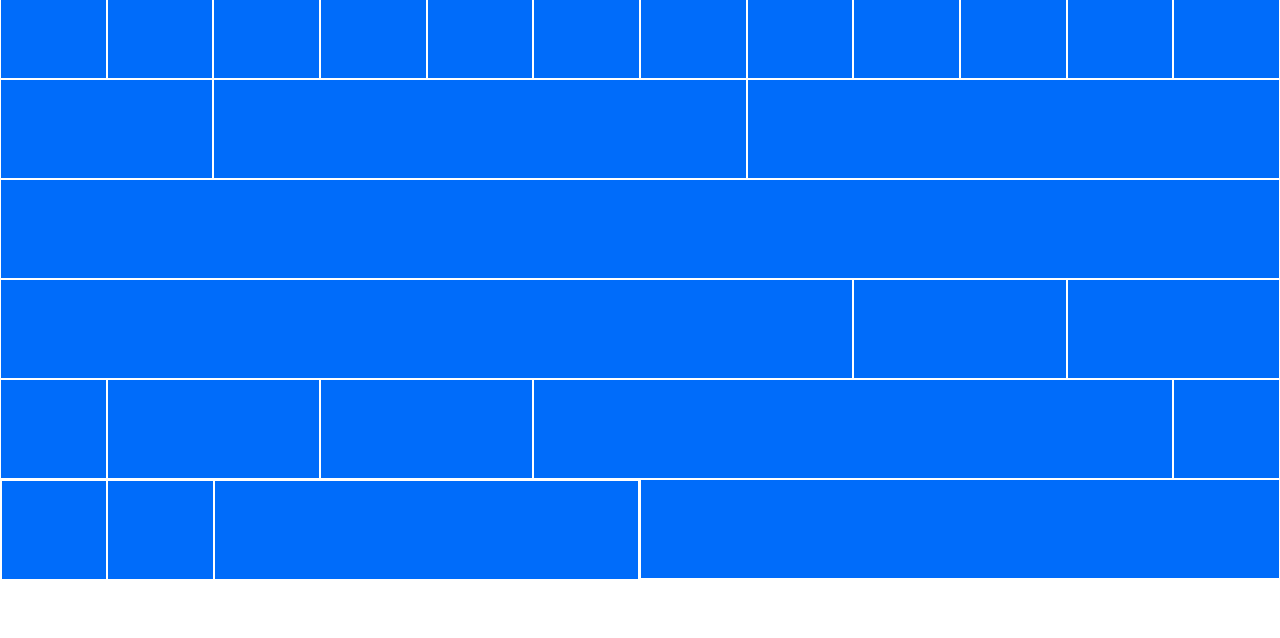
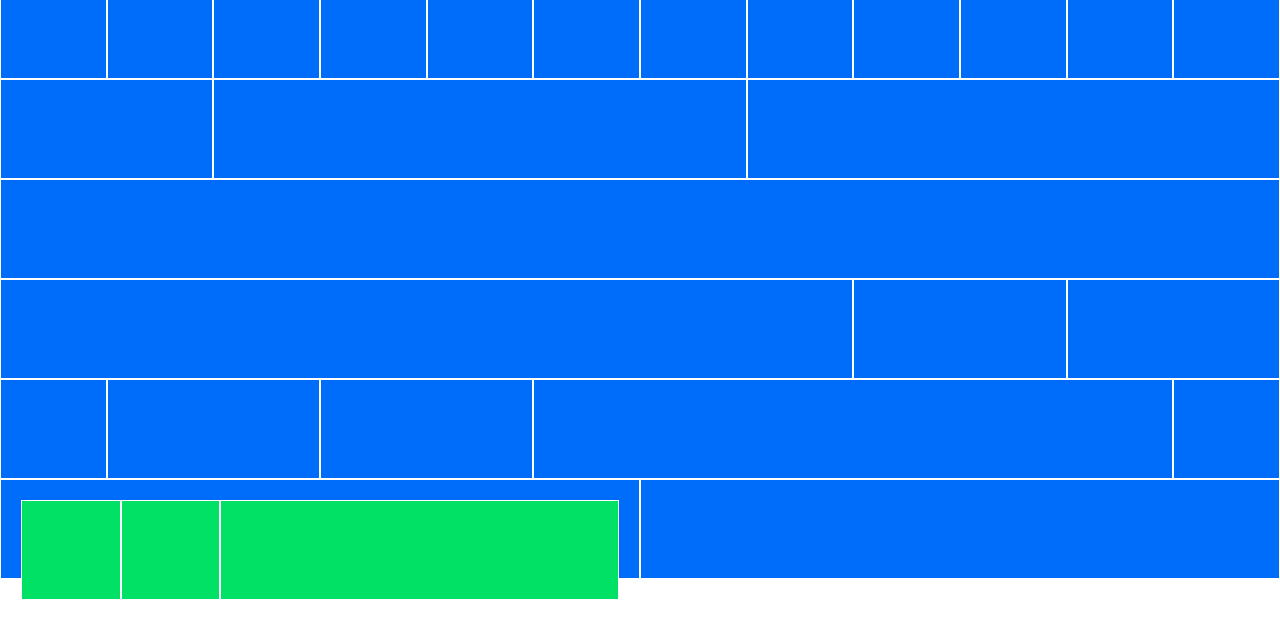
Before and after one commit to Narresx/html-css-12bool, a plain HTML site: page index.html in a window 1280 px wide. Shown: the part 58-696 px from the top of the page. Drawn offline with Linux system fonts and the light colour scheme.

Commit message:
add green col

```diff
--- a/index.html
+++ b/index.html
@@ -49,10 +49,10 @@
         </div>
         <div class="row">
             <div class="col-6">
-                <div class="row">
-                    <div class="col-2"></div>
-                    <div class="col-2"></div>
-                    <div class="col-8"></div>
+                <div class="row padding-20">
+                    <div class="col-2 bkg-color-green"></div>
+                    <div class="col-2 bkg-color-green"></div>
+                    <div class="col-8 bkg-color-green"></div>
                 </div>
             </div>
             <div class="col-6"></div>
--- a/style.css
+++ b/style.css
@@ -5,3 +5,11 @@
     border: 1px solid white;
     background-color: rgb(0,108,250);
 }
+
+.padding-20{
+    padding: 20px;
+}
+
+.bkg-color-green{
+    background-color: rgb(0,225,101);
+}
```
